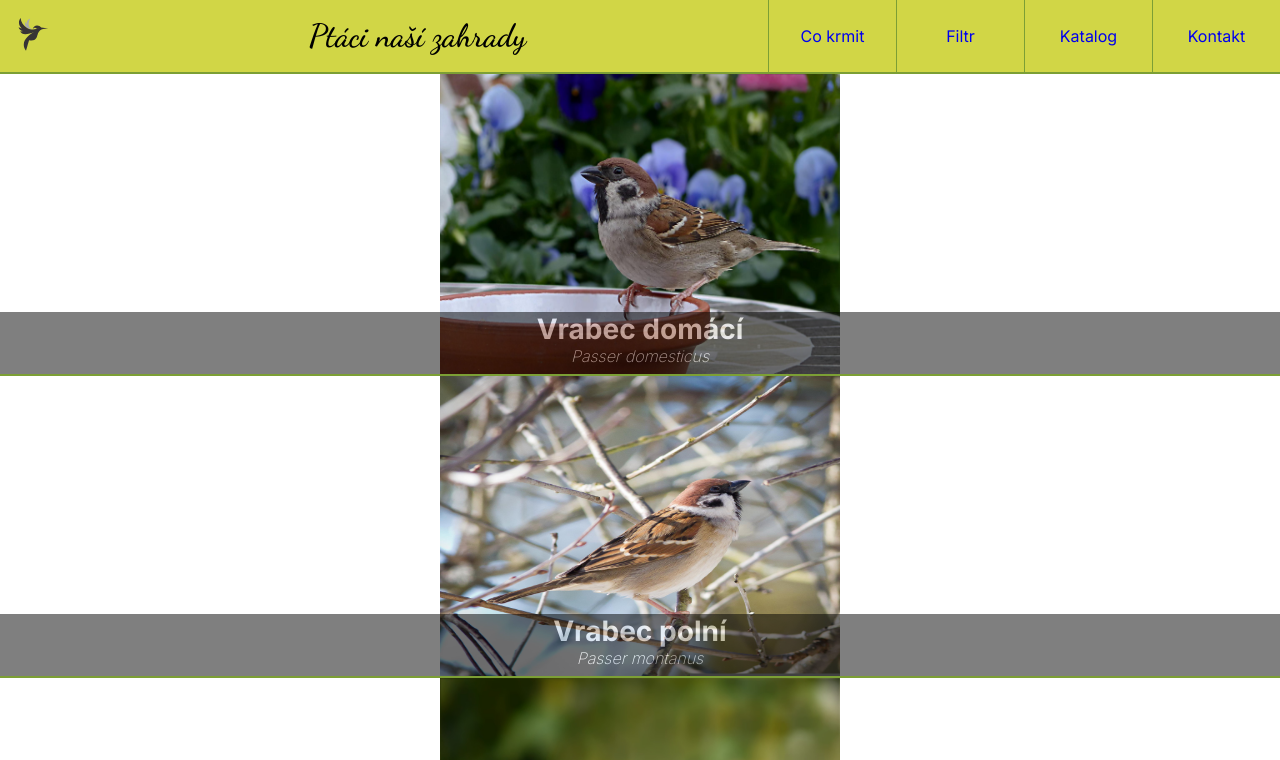
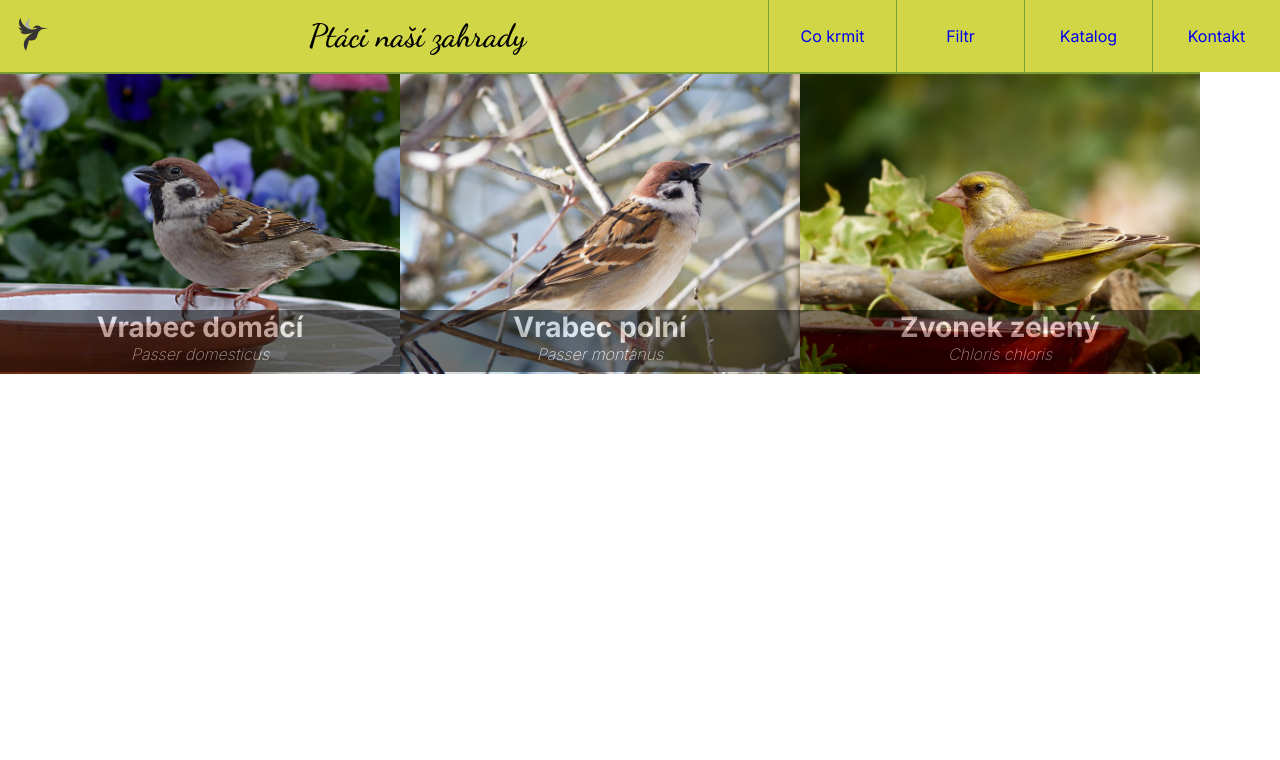
Before and after one commit to JiMare/Birds, a Next.js app: page /catalogue in a window 1280 px wide. Shown: the top 760 px of the page. Built offline with nearby package versions, Linux system fonts and the light colour scheme.

Commit message:
bug bird-card

```diff
--- a/components/BirdCard.tsx
+++ b/components/BirdCard.tsx
@@ -15,7 +15,7 @@ const BirdCard = ({ bird }: Props): ReactElement => {
           <h3>{bird.name}</h3>
           <h4 className="bird-card__subtitle">{bird.latin}</h4>
         </div>
-        <Image src={bird.image} width={400} height={300} alt="bird" />
+        <Image src={bird.image} width={400} height={300} alt="bird" className="bird-card__image"/>
       </div>
     </Link>
   );
--- a/styles/globals.css
+++ b/styles/globals.css
@@ -27,14 +27,6 @@ body,
 .button--green {
   background-color: #7c9f35;
   color: #ffff;
-}
-
-.titles {
-  position: absolute;
-  background-color: black;
-  opacity: 0.5;
-  color: #ffff;
-  width: 100%;
 }
 
 .title {
@@ -214,6 +206,29 @@ body,
   z-index: 2;
   font-size: 1.5rem;
 }
+
+.titles {
+  position: absolute;
+  background-color: black;
+  bottom: 0;
+  opacity: 0.5;
+  color: #ffff;
+  width: 100%;
+}
+
+@media screen and (min-width: 650px) {
+  .catalogue{
+    display: flex;
+  }
+  .bird-card{
+    max-height: 300px;
+  }
+  .bird-card__image{
+    height: 100%;
+    object-fit: cover;
+  }
+}
+
 
 /*contact*/
 
```
